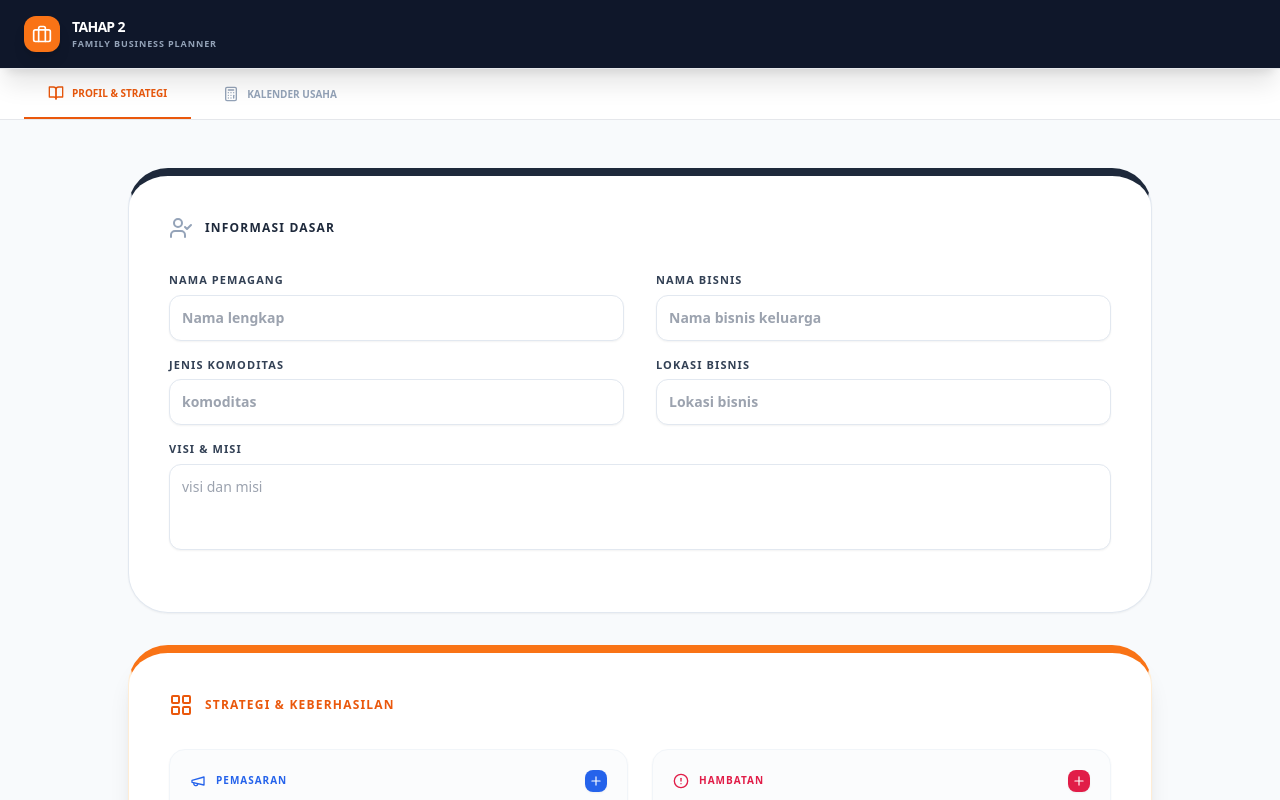
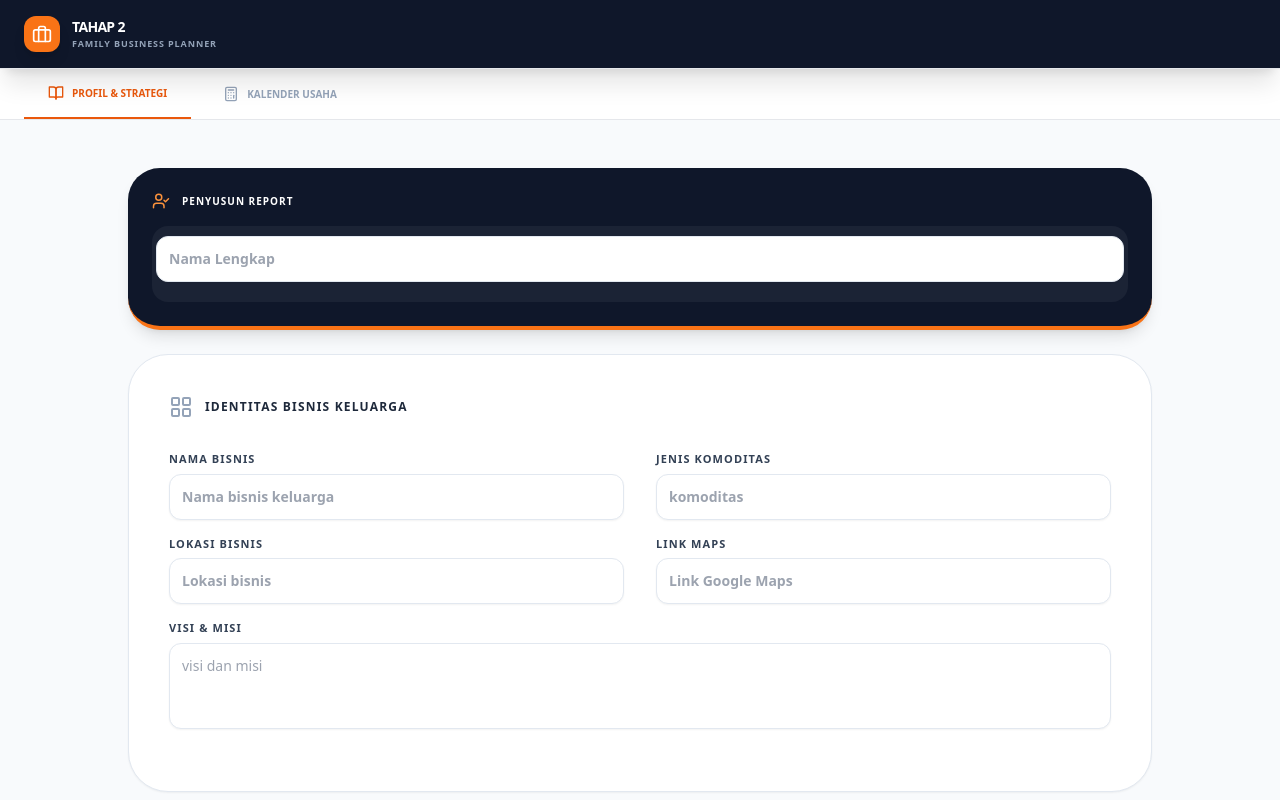
Before and after one commit to Dezanhamdani/tahap2_riset-bisnis-keluarga, a React (Vite) app: page / in a window 1280 px wide. Built offline with nearby package versions, Linux system fonts and the light colour scheme.

Commit message:
Update App.tsx

```diff
--- a/src/App.tsx
+++ b/src/App.tsx
@@ -113,9 +113,21 @@ export default function App() {
   const fileInputRef = useRef<HTMLInputElement>(null);
 
 const [businessData, setBusinessData] = useState<BusinessData>({
-    namaPemagang: '', namaBisnis: '', jenisKomoditas: '', lokasiBisnis: '', linkMaps: '', ringkasan: '', latarBelakang: '', visiMisi: '',
-    sumberDana: '', investasiAset: '',
-    pemasaran: [{ id: 1, text: '' }], sumberInfo: [{ id: 1, text: '' }], hambatan: [{ id: 1, text: '' }], risikoBisnis: [{ id: 1, text: '' }], kunciSukses: [{ id: 1, text: '' }],
+    namaPemagang: '',
+    namaBisnis: '',
+    jenisKomoditas: '',
+    lokasiBisnis: '',
+    linkMaps: '',
+    ringkasan: '',
+    latarBelakang: '',
+    visiMisi: '',
+    sumberDana: '',
+    investasiAset: '',
+    pemasaran: [{ id: 1, text: '' }],
+    sumberInfo: [{ id: 1, text: '' }],
+    hambatan: [{ id: 1, text: '' }],
+    risikoBisnis: [{ id: 1, text: '' }],
+    kunciSukses: [{ id: 1, text: '' }],
     calendar_income: [{ id: 1, nama: 'Produk A', monthly: Array(12).fill(0) }],
     calendar_expense: [{ id: 1, nama: 'Biaya Ops', monthly: Array(12).fill(0) }]
   });
@@ -186,20 +198,68 @@ return (
         <div className="max-w-5xl mx-auto space-y-8">
 
 {activeTab === 'profile' ? (
-            <div className="animate-in fade-in slide-in-from-bottom-4 duration-500 space-y-8">
-              {/* Profile Card */}
-              <div className="bg-white p-8 md:p-10 rounded-[2.5rem] shadow-sm border border-slate-200 border-t-8 border-t-slate-800">
-                <div className="flex items-center gap-3 mb-8"><UserCheck size={24} className="text-slate-400"/><h2 className="font-black text-xs uppercase tracking-widest text-slate-800">Informasi Dasar</h2></div>
-                <div className="grid grid-cols-1 md:grid-cols-2 gap-x-8">
-                  <TooltipInput label="Nama Pemagang" value={businessData.namaPemagang} onChange={(v: string) => handleInputChange('namaPemagang', v)} placeholder="Nama lengkap" />
-                  <TooltipInput label="Nama Bisnis" value={businessData.namaBisnis} onChange={(v: string) => handleInputChange('namaBisnis', v)} placeholder="Nama bisnis keluarga" />
-                  <TooltipInput label="Jenis Komoditas" value={businessData.jenisKomoditas} onChange={(v: string) => handleInputChange('jenisKomoditas', v)} placeholder="komoditas" />
-                  <TooltipInput label="Lokasi Bisnis" value={businessData.lokasiBisnis} onChange={(v: string) => handleInputChange('lokasiBisnis', v)} placeholder="Lokasi bisnis" />
+            <div className="animate-in fade-in slide-in-from-bottom-4 duration-500 space-y-6">
+
+              {/* 1. Penyusun Report (独立した作成者枠) */}
+              <div className="bg-slate-900 p-6 rounded-[2rem] shadow-lg border-b-4 border-orange-500">
+                <div className="flex items-center gap-3 mb-4">
+                  <UserCheck size={18} className="text-orange-400"/>
+                  <h2 className="font-black text-[10px] uppercase tracking-widest text-white">Penyusun Report</h2>
                 </div>
-                <TooltipInput label="Visi & Misi" value={businessData.visiMisi} onChange={(v: string) => handleInputChange('visiMisi', v)} multiline placeholder="visi dan misi" />
+                <div className="bg-white/5 p-1 rounded-2xl">
+                  <TooltipInput
+                    label=""
+                    value={businessData.namaPemagang}
+                    onChange={(v: string) => handleInputChange('namaPemagang', v)}
+                    placeholder="Nama Lengkap"
+                  />
+                </div>
               </div>
 
-              {/* Strategy Grid */}
+              {/* 2. Identitas Bisnis Keluarga (基本情報をひとくくりに) */}
+              <div className="bg-white p-8 md:p-10 rounded-[2.5rem] shadow-sm border border-slate-200">
+                <div className="flex items-center gap-3 mb-8">
+                  <LayoutGrid size={24} className="text-slate-400"/>
+                  <h2 className="font-black text-xs uppercase tracking-widest text-slate-800">Identitas Bisnis Keluarga</h2>
+                </div>
+
+                <div className="grid grid-cols-1 md:grid-cols-2 gap-x-8">
+                  <TooltipInput
+                    label="Nama Bisnis"
+                    value={businessData.namaBisnis}
+                    onChange={(v: string) => handleInputChange('namaBisnis', v)}
+                    placeholder="Nama bisnis keluarga"
+                  />
+                  <TooltipInput
+                    label="Jenis Komoditas"
+                    value={businessData.jenisKomoditas}
+                    onChange={(v: string) => handleInputChange('jenisKomoditas', v)}
+                    placeholder="komoditas"
+                  />
+                  <TooltipInput
+                    label="Lokasi Bisnis"
+                    value={businessData.lokasiBisnis}
+                    onChange={(v: string) => handleInputChange('lokasiBisnis', v)}
+                    placeholder="Lokasi bisnis"
+                  />
+                  {/* あなたが追加したLink Mapsなどの項目があればここに入れます */}
+                  <TooltipInput
+                    label="Link Maps"
+                    value={businessData.linkMaps}
+                    onChange={(v: string) => handleInputChange('linkMaps', v)}
+                    placeholder="Link Google Maps"
+                  />
+                </div>
+                <TooltipInput
+                  label="Visi & Misi"
+                  value={businessData.visiMisi}
+                  onChange={(v: string) => handleInputChange('visiMisi', v)}
+                  multiline
+                  placeholder="visi dan misi"
+                />
+              </div>
+
+              {/* 3. Strategi & Keberhasilan (既存のインドネシア語設定を維持) */}
               <div className="bg-white p-8 md:p-10 rounded-[2.5rem] shadow-xl border border-orange-100 border-t-8 border-t-orange-500">
                 <div className="flex items-center gap-3 mb-8 text-orange-600"><LayoutGrid size={24} /><h2 className="font-black text-xs uppercase tracking-widest">Strategi & Keberhasilan</h2></div>
                 <div className="grid grid-cols-1 md:grid-cols-2 gap-6">
```
Lines whose indentation alone changed are shown as unchanged.
